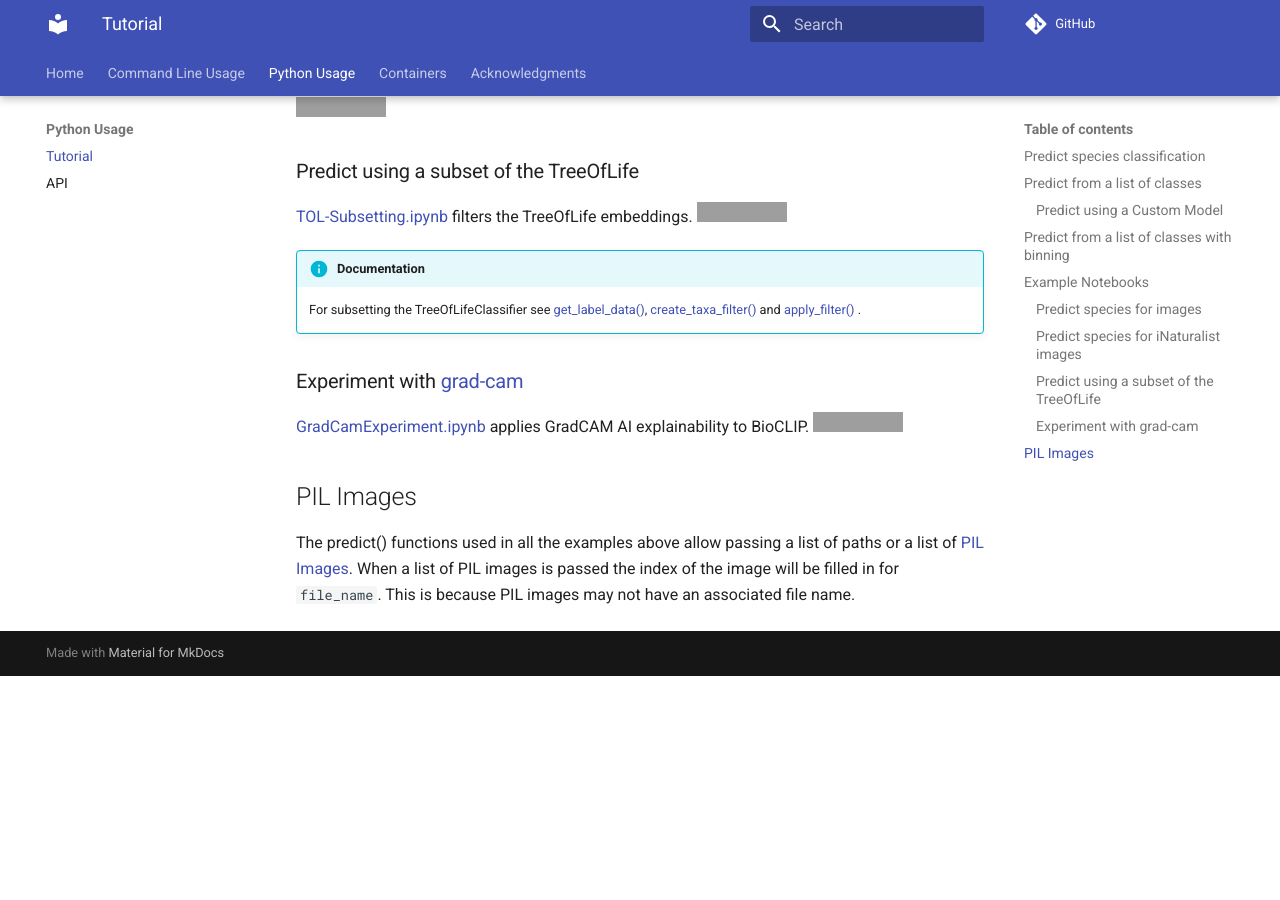
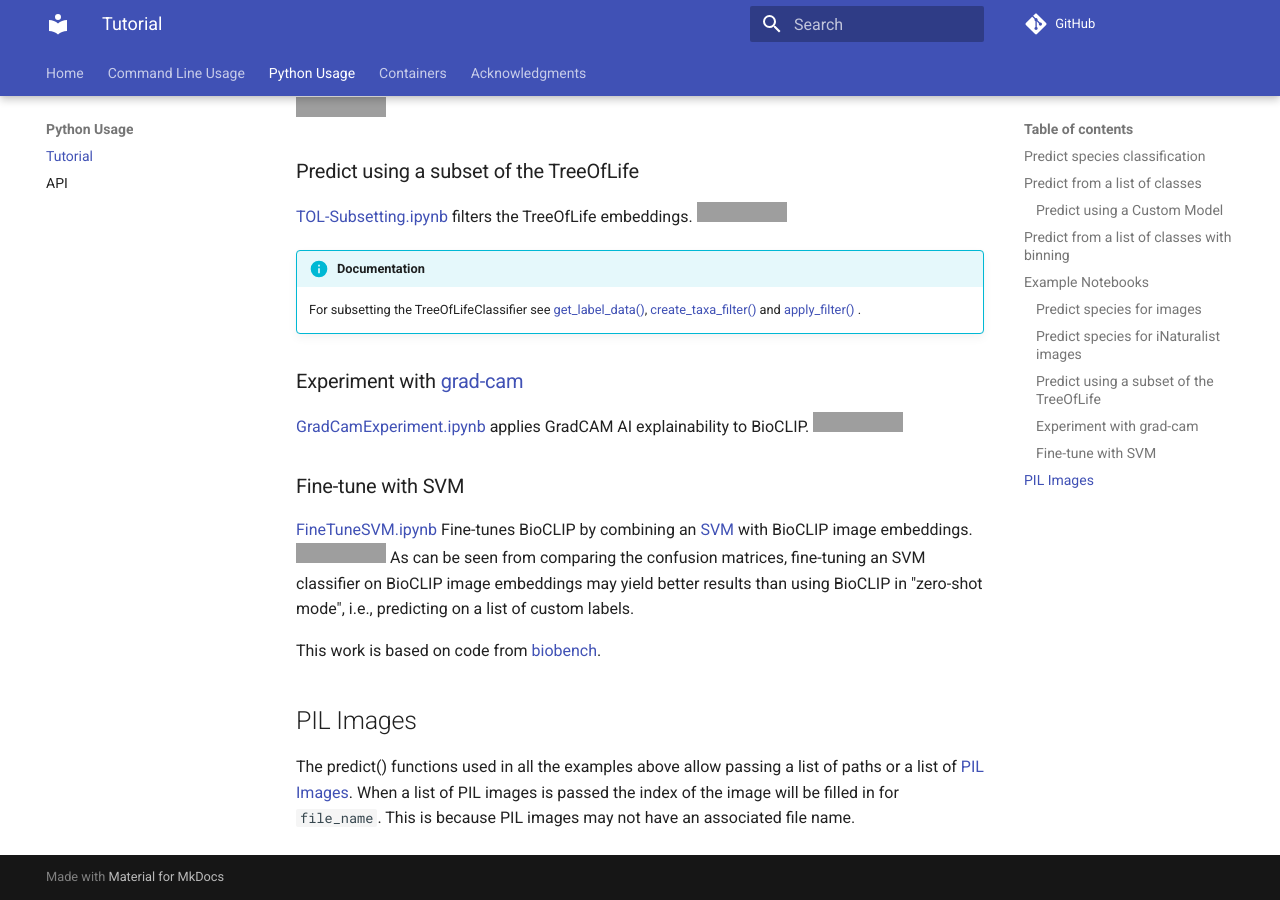
Before and after one commit to Imageomics/pybioclip, an MkDocs documentation site: the page built from docs/python-tutorial.md, in a window 1280 px wide and 900 px high, scrolled down 2943 px. Built offline with MkDocs 1.6.1 and Material for MkDocs 9.7.7, drawn with Linux system fonts in a browser that asks for light colours; comment, search, counter and statistics services are not loaded; before the commit the page ends 3619 px from its top, so only the background shows below that; grey boxes are pictures that could not be loaded.

Commit message:
Add Fine-tune SVM example notebook
Adds a notebook that trains a SVM that predicts species based on
image embeddings created by BioCLIP. The SVM logic in init_svc()
is copied from https://github.com/samuelstevens/biobench by
@samuelstevens.

Part of issue #76.

Co-authored-by: Samuel Stevens <samuel.robert.stevens@gmail.com>
Co-authored-by: Copilot <175728472+Copilot@users.noreply.github.com>
Co-authored-by: Hilmar Lapp <hlapp@drycafe.net>

```diff
--- a/docs/python-tutorial.md
+++ b/docs/python-tutorial.md
@@ -136,6 +136,13 @@ small 7.165559509303421e-05
 [GradCamExperiment.ipynb](https://github.com/Imageomics/pybioclip/blob/main/examples/GradCamExperiment.ipynb)  applies GradCAM AI explainability to BioCLIP. <a target="_blank" href="https://colab.research.google.com/github/Imageomics/pybioclip/blob/main/examples/GradCamExperiment.ipynb">
   <img src="https://colab.research.google.com/assets/colab-badge.svg" alt="Open In Colab"/></a>
 
+### Fine-tune with SVM
+[FineTuneSVM.ipynb](https://github.com/Imageomics/pybioclip/blob/main/examples/FineTuneSVM.ipynb) Fine-tunes  BioCLIP by combining an [SVM](https://scikit-learn.org/stable/modules/generated/sklearn.svm.SVC.html#sklearn.svm.SVC) with BioCLIP image embeddings. <a target="_blank" href="https://colab.research.google.com/github/Imageomics/pybioclip/blob/main/examples/FineTuneSVM.ipynb">
+  <img src="https://colab.research.google.com/assets/colab-badge.svg" alt="Open In Colab"/></a>
+As can be seen from comparing the confusion matrices, fine-tuning an SVM classifier on BioCLIP image embeddings may yield better results than using BioCLIP in "zero-shot mode", i.e., predicting on a list of custom labels.
+
+This work is based on code from [biobench](https://github.com/samuelstevens/biobench).
+
 ## PIL Images
 The predict() functions used in all the examples above allow passing a list of paths or a list of [PIL Images](https://pillow.readthedocs.io/en/stable/reference/Image.html).
 When a list of PIL images is passed the index of the image will be filled in for `file_name`. This is because PIL images may not have an associated file name.
```
Also changed, not shown: 1 other file.
